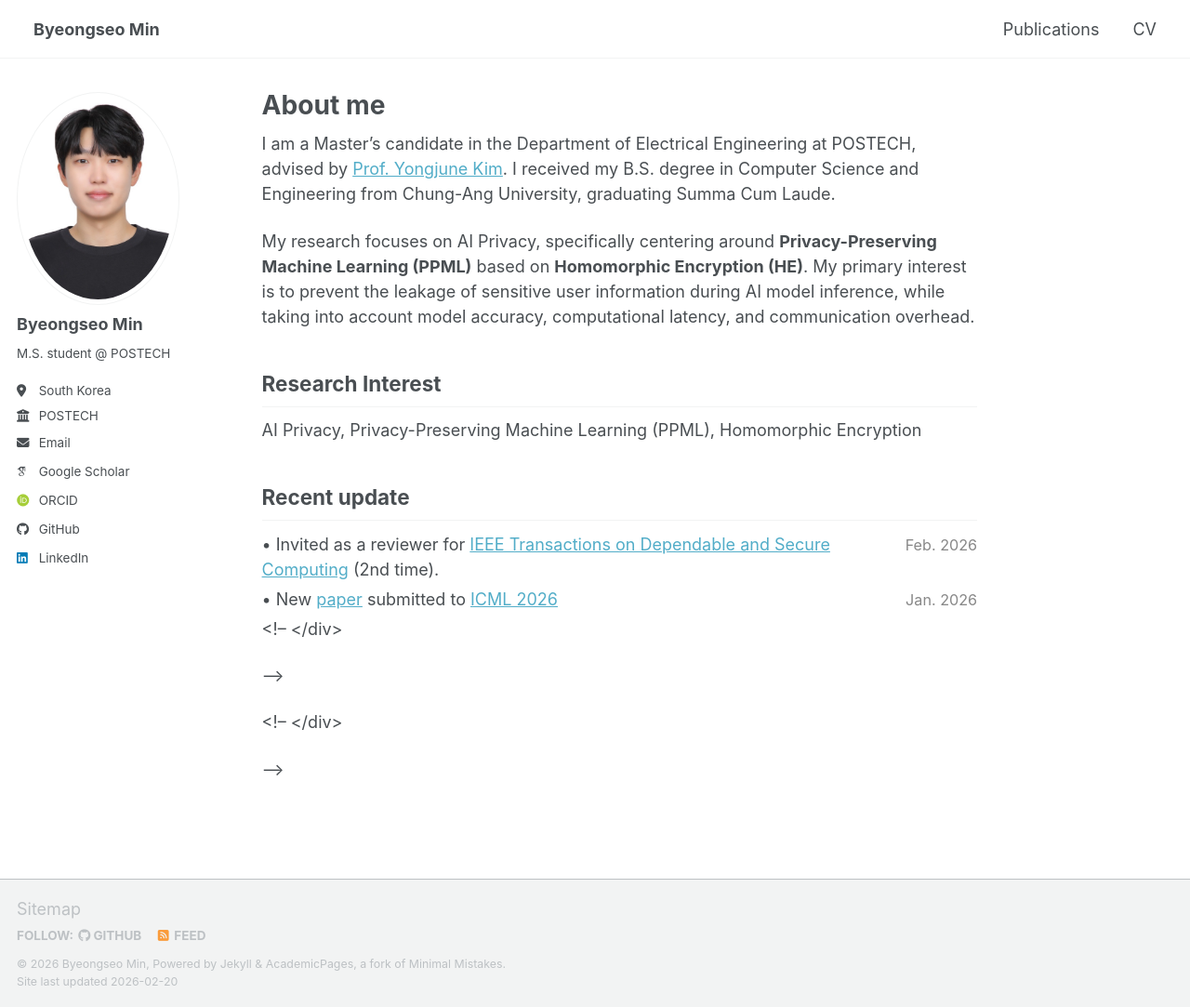
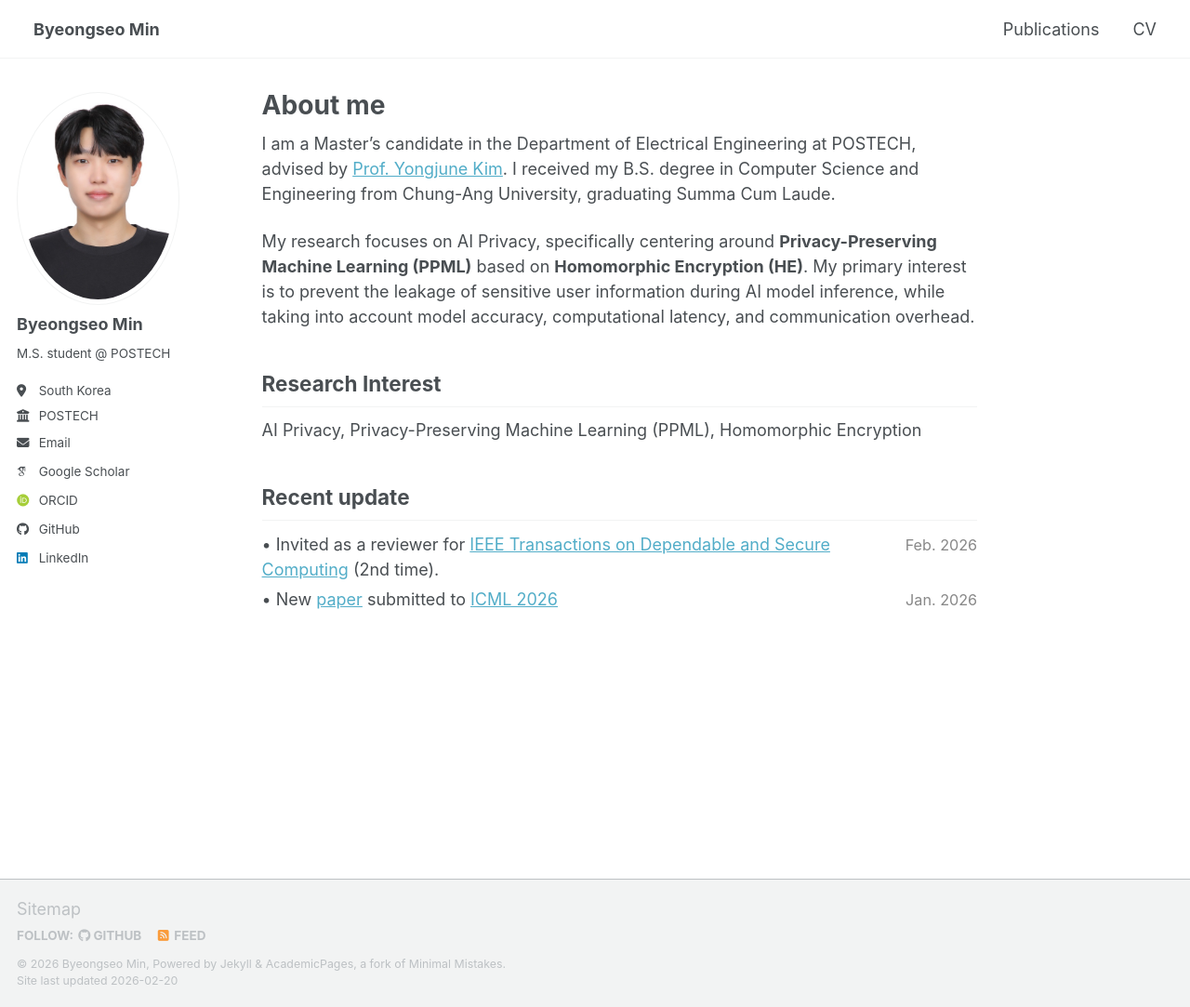
Before and after one commit to byeongseomin51/byeongseomin51.github.io, a Jekyll site: the page built from _pages/about.md, in a window 1280 px wide and 1083 px high. Shown: the whole window at 93% size. Built offline with Jekyll 4.4.1, drawn with Linux system fonts in a browser that asks for light colours; some web fonts are replaced; a script bundle is joined from its source files by our own code; library files that are not in the unit come from our copies.

Commit message:
modify about me

```diff
--- a/_pages/about.md
+++ b/_pages/about.md
@@ -42,12 +42,16 @@ Recent update
   </div>
 </div>
 
-  <!-- </div>
-  <div style="flex: 1; min-width: 250px;" markdown="1"> -->
 
 
-  <!-- </div>
-</div> -->
+
+
+
+
+  <!-- </div><div style="flex: 1; min-width: 250px;" markdown="1"> -->
+
+
+  <!-- </div></div> -->
 
 <!-- This is the front page of a website that is powered by the [Academic Pages template](https://github.com/academicpages/academicpages.github.io) and hosted on GitHub pages. [GitHub pages](https://pages.github.com) is a free service in which websites are built and hosted from code and data stored in a GitHub repository, automatically updating when a new commit is made to the repository. This template was forked from the [Minimal Mistakes Jekyll Theme](https://mmistakes.github.io/minimal-mistakes/) created by Michael Rose, and then extended to support the kinds of content that academics have: publications, talks, teaching, a portfolio, blog posts, and a dynamically-generated CV. Incidentally, these same features make it a great template for anyone that needs to show off a professional template!
 
```
